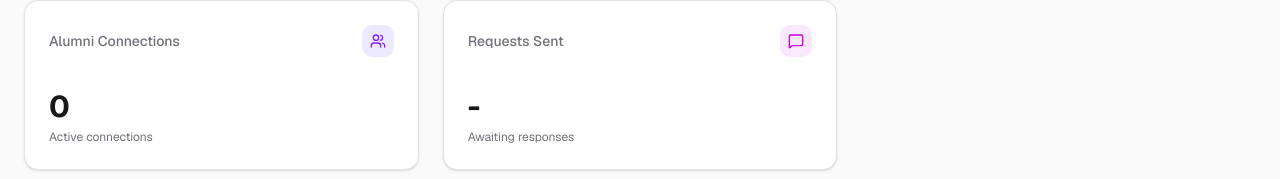
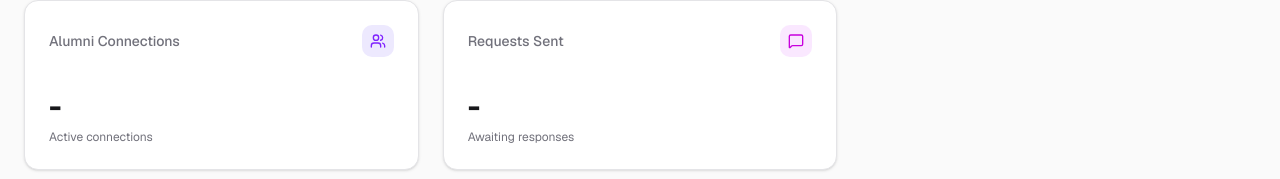
Before and after one commit to harshit9864/Alumni_MS_Client, a Next.js app: page /student in a window 1280 px wide. Shown: the part 243-422 px from the top of the page. Built offline with nearby package versions, Linux system fonts and the light colour scheme; no server answers.

Commit message:
feat: implement student dashboard for mentorship request tracking and add alumni donation page.

```diff
--- a/src/app/student/page.tsx
+++ b/src/app/student/page.tsx
@@ -19,7 +19,7 @@ import {
   Sparkles,
   Archive,
 } from "lucide-react";
-import { useEffect, useState } from "react";
+import { useEffect, useState, useMemo, useCallback } from "react";
 import { useAuth } from "@clerk/nextjs";
 import Link from "next/link";
 
@@ -40,47 +40,44 @@ interface Mentorship {
 export default function StudentDashboard() {
   const [mentorships, setMentorships] = useState<Mentorship[]>([]);
   const [loading, setLoading] = useState(true);
+  const [error, setError] = useState<string | null>(null);
   const { getToken, userId } = useAuth();
-  const stats = {
-    pending: 0,
-    accepted: 0,
-    rejected: 0,
-    ended: 0,
-  };
+
+  // Derive stats reactively from mentorships state
+  const stats = useMemo(() => {
+    const counts = { pending: 0, accepted: 0, rejected: 0, ended: 0 };
+    mentorships.forEach((m) => {
+      if (counts[m.status] !== undefined) counts[m.status]++;
+    });
+    return counts;
+  }, [mentorships]);
 
   // --------------------------------------------------------
-  // LOGIC (Preserved)
+  // DATA FETCHING
   // --------------------------------------------------------
-  useEffect(() => {
-    if (userId) console.log("Current User ID:", userId);
-  }, [userId]);
-
-  useEffect(() => {
-    const fetchProfile = async () => {
+  const fetchProfile = useCallback(async () => {
     if (!userId) return;
     try {
+      setError(null);
       const token = await getToken();
       const res = await fetch("http://localhost:8080/student/profile", {
         headers: { Authorization: `Bearer ${token}` },
       });
 
       const result = await res.json();
-        if (!res.ok) throw new Error(result.message || "something went wrong");
+      if (!res.ok) throw new Error(result.message || "Something went wrong");
       setMentorships(result.data ?? []);
-        mentorships.forEach((m) => {
-          // This assumes m.status matches one of the keys exactly
-          if (stats[m.status] !== undefined) {
-            stats[m.status]++;
-          }
-        });
     } catch (err) {
       console.error(err);
+      setError(err instanceof Error ? err.message : "Failed to load data");
     } finally {
       setLoading(false);
     }
-    };
+  }, [getToken, userId]);
+
+  useEffect(() => {
     fetchProfile();
-  }, [getToken, userId]);
+  }, [fetchProfile]);
 
   // --------------------------------------------------------
   // UI RENDER
@@ -121,7 +118,7 @@ export default function StudentDashboard() {
             </div>
           </CardHeader>
           <CardContent>
-            <div className="text-3xl font-bold text-zinc-900">{stats.accepted}</div>
+            <div className="text-3xl font-bold text-zinc-900">{loading ? "-" : stats.accepted}</div>
             <p className="text-xs text-zinc-500 mt-1">Active connections</p>
           </CardContent>
         </Card>
@@ -161,7 +158,13 @@ export default function StudentDashboard() {
         </CardHeader>
 
         <CardContent className="p-0">
-          {loading ? (
+          {error ? (
+            // Error State
+            <div className="p-12 flex flex-col items-center justify-center gap-3 text-center">
+              <p className="text-red-500 text-sm font-medium">{error}</p>
+              <Button variant="outline" size="sm" onClick={fetchProfile}>Retry</Button>
+            </div>
+          ) : loading ? (
             // Loading Skeleton
             <div className="p-12 flex flex-col items-center justify-center gap-3">
               <div className="animate-spin rounded-full h-8 w-8 border-b-2 border-violet-600"></div>
```
Lines whose indentation alone changed are shown as unchanged.
